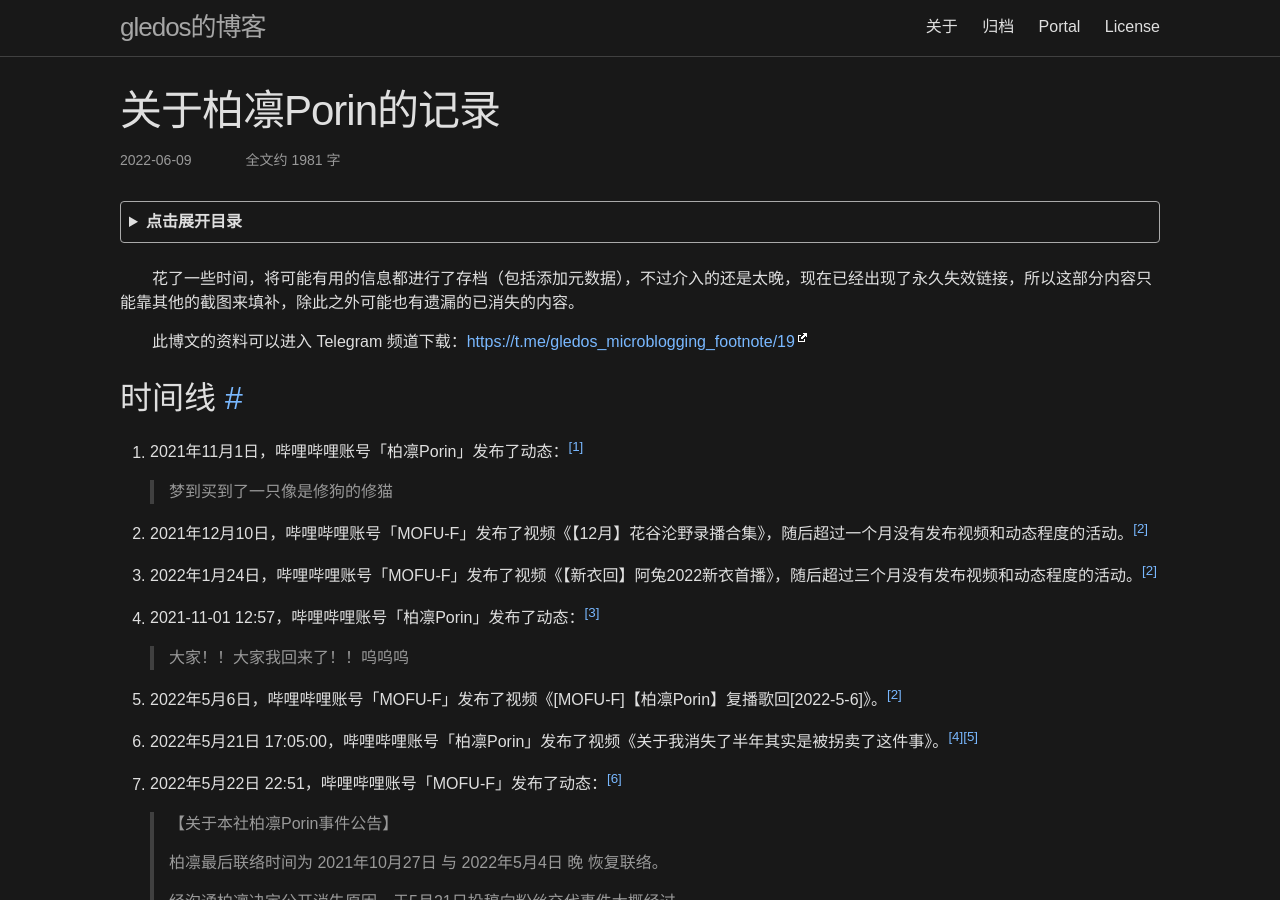
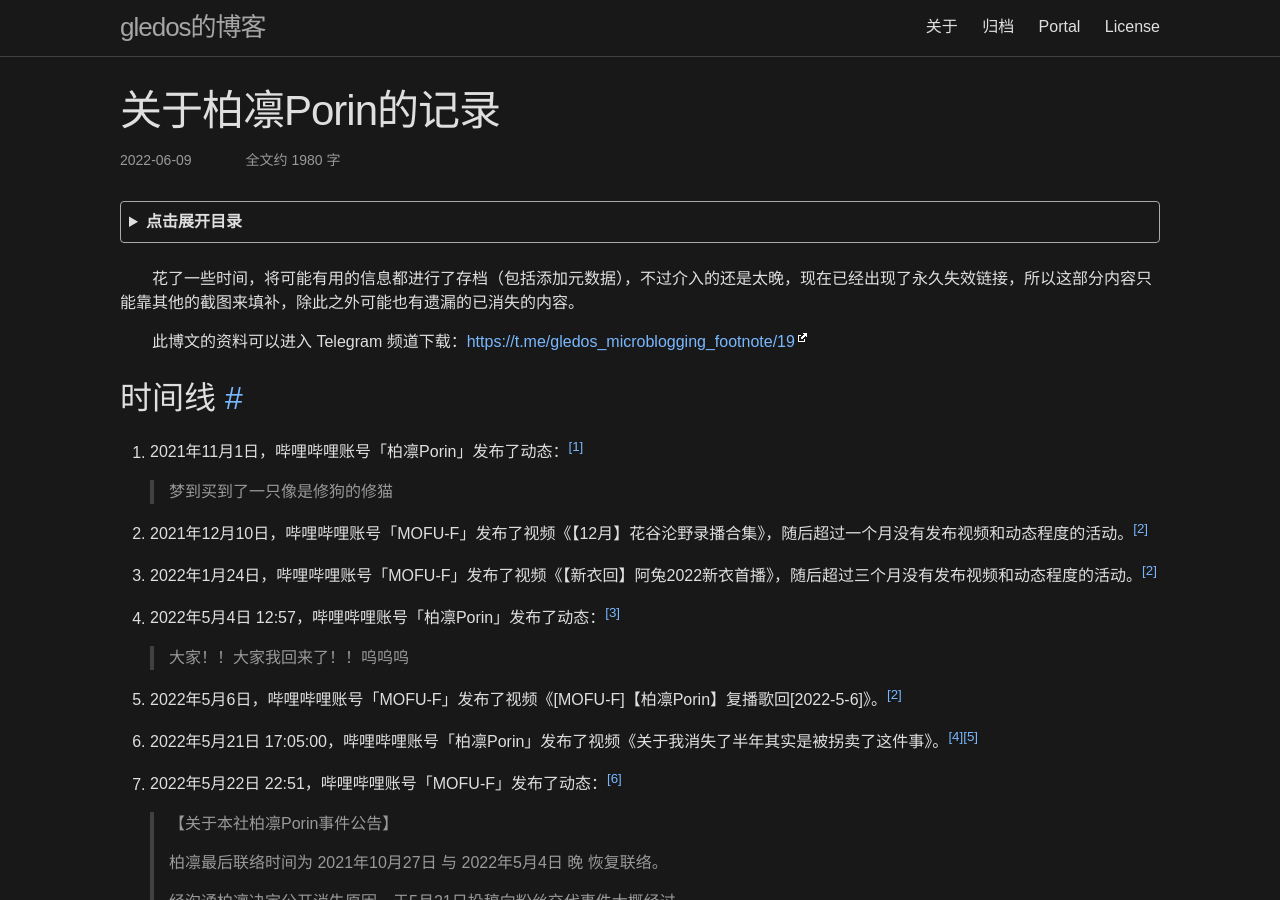
Before and after one commit to gledos/gledos.github.io, a Jekyll site: the page built from _posts/2022-06-09-porin.markdown, in a window 1280 px wide and 900 px high. Built offline with Jekyll 4.4.1, drawn with Linux system fonts in a browser that asks for light colours.

Commit message:
修正时间

```diff
--- a/_posts/2022-06-09-porin.markdown
+++ b/_posts/2022-06-09-porin.markdown
@@ -31,7 +31,7 @@ file-name: 2022-06-09-porin.markdown
 
 3.  2022年1月24日，哔哩哔哩账号「MOFU-F」发布了视频《【新衣回】阿兔2022新衣首播》，随后超过三个月没有发布视频和动态程度的活动。[^MOFU-F_dynamic]
 
-4.  2021-11-01 12:57，哔哩哔哩账号「柏凛Porin」发布了动态：[^vTWZV]
+4.  2022年5月4日 12:57，哔哩哔哩账号「柏凛Porin」发布了动态：[^vTWZV]
 
     > 大家！！大家我回来了！！呜呜呜
 
```
